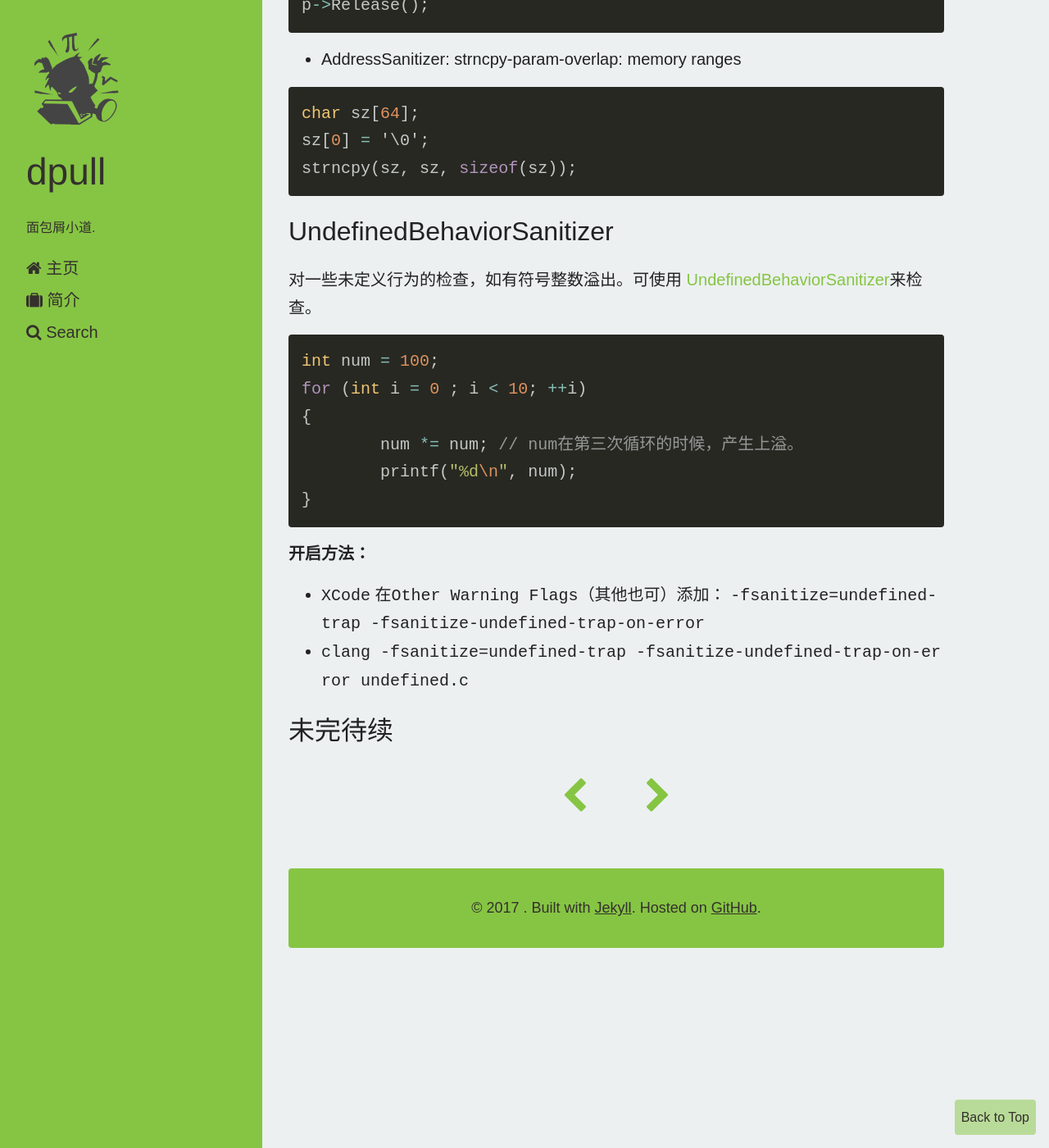
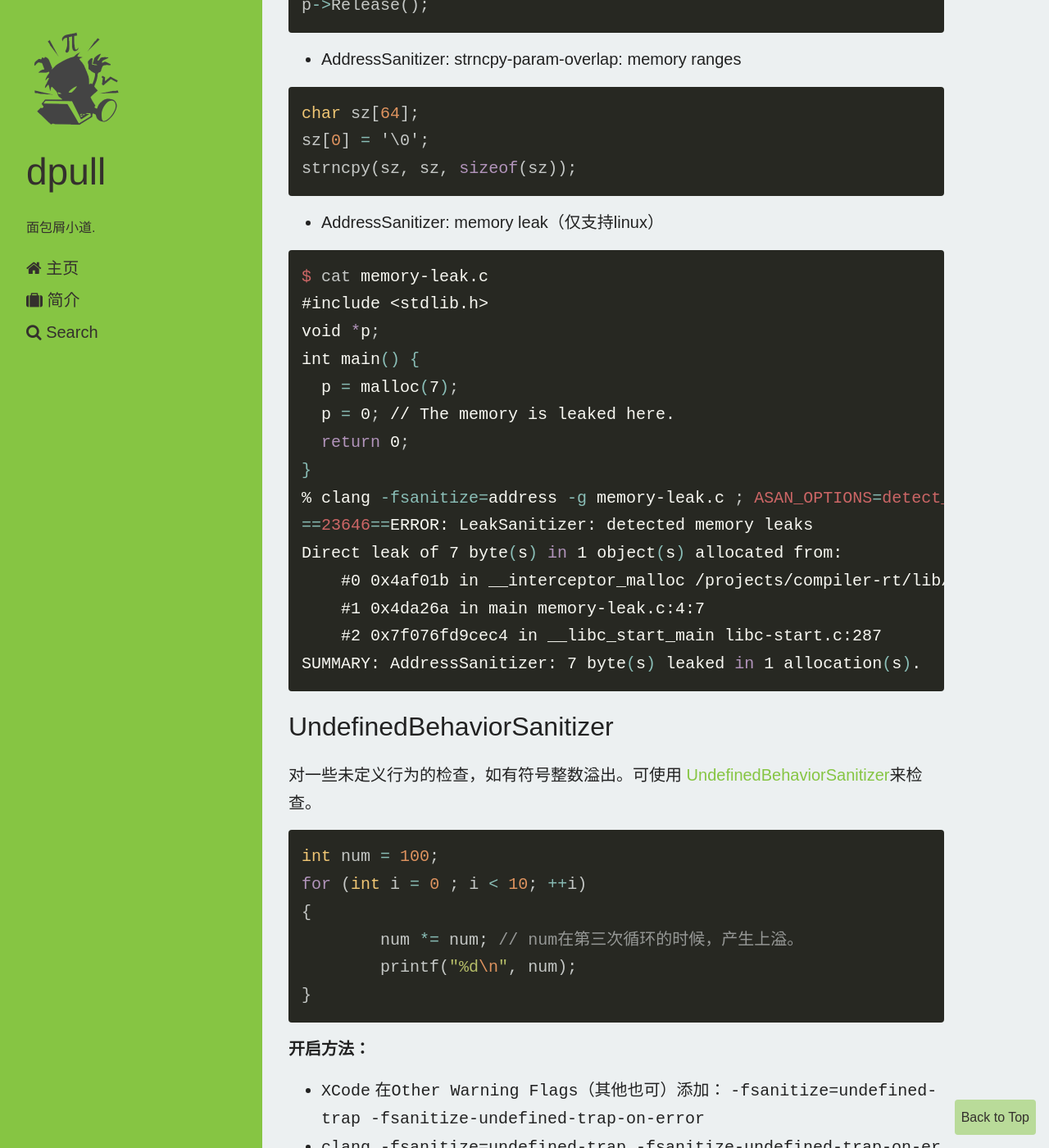
Before and after one commit to dpull/dpull.github.io, a Jekyll site: the page built from _posts/2016-11-25-code-sanitizer.md, in a window 1280 px wide and 1400 px high, scrolled down 1573 px. Shown: the whole window at 82% size. Built offline with Jekyll 4.4.1, drawn with Linux system fonts in a browser that asks for light colours; nearby versions of some CDN libraries.

Commit message:
add mem leak

```diff
--- a/_posts/2016-11-25-code-sanitizer.md
+++ b/_posts/2016-11-25-code-sanitizer.md
@@ -64,6 +64,26 @@ sz[0] = '\0';
 strncpy(sz, sz, sizeof(sz));
 {% endhighlight %}
 
+* AddressSanitizer: memory leak（仅支持linux）
+
+{% highlight bash %}
+$ cat memory-leak.c
+#include <stdlib.h>
+void *p;
+int main() {
+  p = malloc(7);
+  p = 0; // The memory is leaked here.
+  return 0;
+}
+% clang -fsanitize=address -g memory-leak.c ; ASAN_OPTIONS=detect_leaks=1 ./a.out
+==23646==ERROR: LeakSanitizer: detected memory leaks
+Direct leak of 7 byte(s) in 1 object(s) allocated from:
+    #0 0x4af01b in __interceptor_malloc /projects/compiler-rt/lib/asan/asan_malloc_linux.cc:52:3
+    #1 0x4da26a in main memory-leak.c:4:7
+    #2 0x7f076fd9cec4 in __libc_start_main libc-start.c:287
+SUMMARY: AddressSanitizer: 7 byte(s) leaked in 1 allocation(s).
+{% endhighlight %}
+
 ## UndefinedBehaviorSanitizer
 
 对一些未定义行为的检查，如有符号整数溢出。可使用 [UndefinedBehaviorSanitizer](http://clang.llvm.org/docs/UndefinedBehaviorSanitizer.html)来检查。
```
